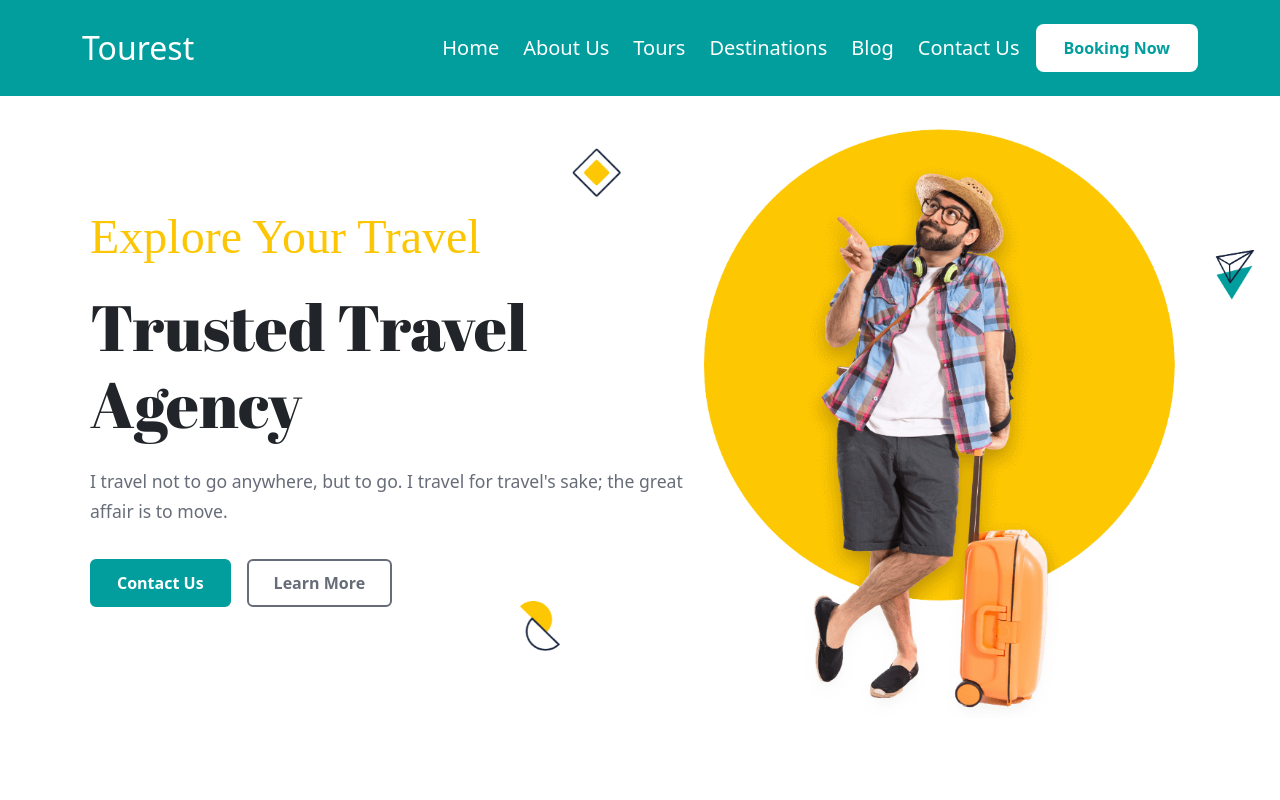
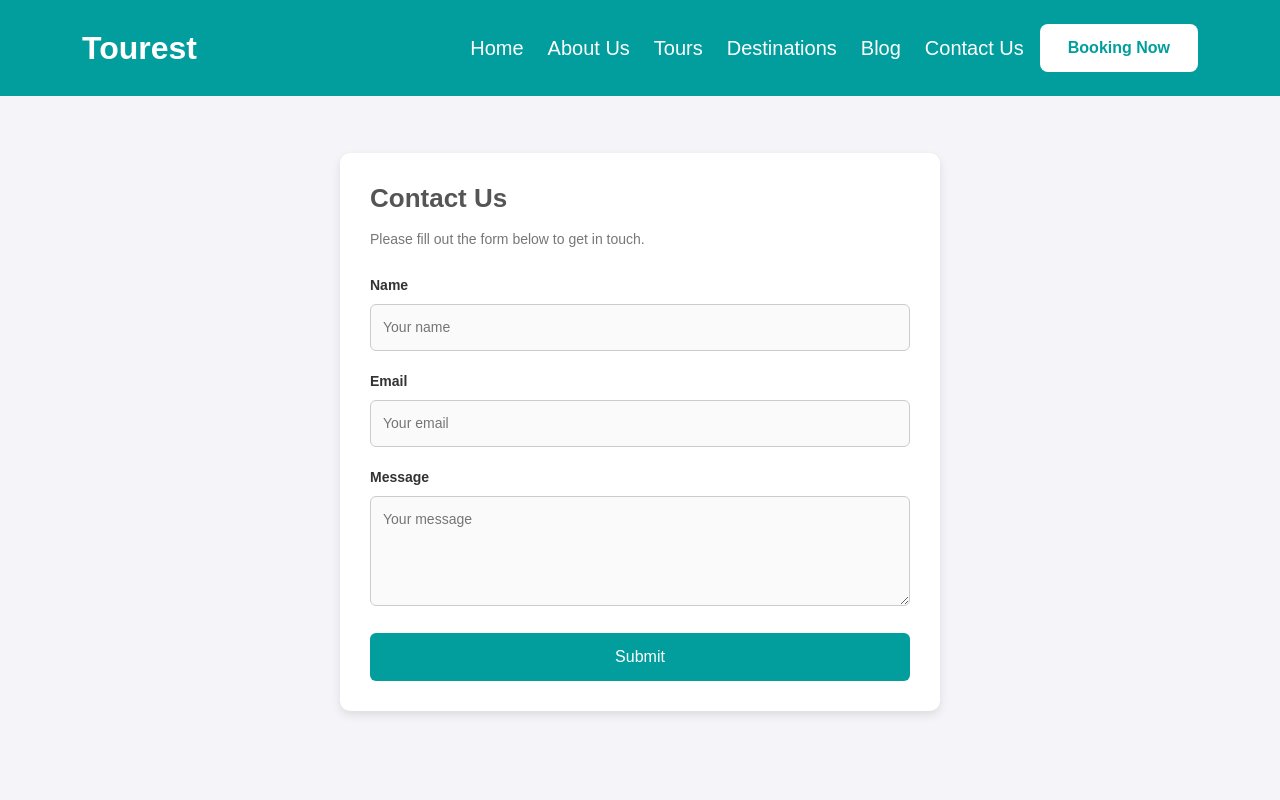
Before and after one commit to yatharth1cr/tourest, a React (Create React App) app in the folder homepage/: page /booking in a window 1280 px wide. Shown: the top 800 px of the page. Built offline with nearby package versions, Linux system fonts and the light colour scheme; a web font is replaced by a local one.

Commit message:
added booking component

```diff
--- a/homepage/package.json
+++ b/homepage/package.json
@@ -8,6 +8,7 @@
     "cra-template": "1.2.0",
     "react": "^19.0.0",
     "react-dom": "^19.0.0",
+    "react-router-dom": "^7.0.2",
     "react-scripts": "5.0.1"
   },
   "scripts": {
--- a/homepage/src/App.jsx
+++ b/homepage/src/App.jsx
@@ -6,37 +6,50 @@ import Featured from "./components/featured/Featured";
 import Footer from "./components/footer/footer";
 import Hero from "./components/hero/Hero";
 import Navbar from "./components/navbar/Nav";
+import { BrowserRouter as Router, Routes, Route } from "react-router-dom";
+import Booking from "./components/booking/Booking";
 
 function App() {
   return (
+    <Router>
+      <div className="App">
+        <Navbar />
+        <Routes>
+          {/* Home Page */}
+          <Route
+            path="/"
+            element={
               <>
-      <div className="App">
                 <section id="Home" className="section home-section">
-          <Navbar />
+                  <Hero />
                 </section>
-
-        <Hero />
-        <section id="Destinations" className="section destinations-section">
+                <section
+                  id="Destinations"
+                  className="section destinations-section"
+                >
                   <Destination />
                 </section>
-
                 <section id="Tours" className="section tours-section">
                   <Featured />
                 </section>
-
                 <section id="AboutUs" className="section about-section">
                   <About />
                 </section>
-
                 <section id="Blog" className="section blog-section">
                   <Blog />
                 </section>
-
                 <section id="ContactUs" className="section contact-section">
                   <Footer />
                 </section>
+              </>
+            }
+          />
+
+          {/* Booking Page */}
+          <Route path="/booking" element={<Booking />} />
+        </Routes>
       </div>
-    </>
+    </Router>
   );
 }
 
--- /dev/null
+++ b/homepage/src/components/booking/Booking.jsx
@@ -0,0 +1,38 @@
+import React from "react";
+import "./booking.css";
+
+function Booking() {
+  return (
+    <div class="center-wrapper">
+      <div class="form-container">
+        <h1 class="form-title">Contact Us</h1>
+        <p class="form-description">
+          Please fill out the form below to get in touch.
+        </p>
+        <form>
+          <div class="form-group">
+            <label for="name">Name</label>
+            <input type="text" id="name" placeholder="Your name" />
+          </div>
+          <div class="form-group">
+            <label for="email">Email</label>
+            <input type="email" id="email" placeholder="Your email" />
+          </div>
+          <div class="form-group">
+            <label for="message">Message</label>
+            <textarea
+              id="message"
+              rows="4"
+              placeholder="Your message"
+            ></textarea>
+          </div>
+          <button class="form-button" type="submit">
+            Submit
+          </button>
+        </form>
+      </div>
+    </div>
+  );
+}
+
+export default Booking;
--- /dev/null
+++ b/homepage/src/components/booking/booking.css
@@ -0,0 +1,100 @@
+body {
+  font-family: Arial, sans-serif;
+  margin: 0;
+  padding: 0;
+  background-color: #f4f4f9;
+  color: #333;
+}
+
+.center-wrapper {
+  display: flex;
+  justify-content: center;
+  align-items: center;
+  min-height: 100vh;
+}
+
+.form-container {
+  margin: 4rem 0 0 0;
+  width: 100%;
+  max-width: 600px;
+  background-color: #ffffff;
+  border-radius: 10px;
+  padding: 30px;
+  box-shadow: 0 4px 10px rgba(0, 0, 0, 0.1);
+}
+
+.form-title {
+  font-size: 26px;
+  font-weight: bold;
+  margin-bottom: 15px;
+  color: #555;
+}
+
+.form-description {
+  font-size: 14px;
+  margin-bottom: 25px;
+  color: #777;
+}
+
+.form-group {
+  margin-bottom: 20px;
+}
+
+label {
+  display: block;
+  margin-bottom: 8px;
+  font-size: 14px;
+  font-weight: bold;
+}
+
+input,
+textarea {
+  width: 100%;
+  padding: 12px;
+  border: 1px solid #ccc;
+  border-radius: 6px;
+  font-size: 14px;
+  color: #333;
+  background-color: #fafafa;
+}
+
+textarea {
+  resize: vertical;
+}
+
+input:focus,
+textarea:focus {
+  outline: none;
+  border: 1px solid #037d7d;
+  box-shadow: 0 0 5px rgba(0, 123, 255, 0.2);
+}
+
+.form-button {
+  background-color: #029d9d;
+  color: #fff;
+  padding: 12px;
+  border: none;
+  border-radius: 6px;
+  font-size: 16px;
+  cursor: pointer;
+  width: 100%;
+}
+
+.form-button:hover {
+  background-color: #037d7d;
+  transition: background-color 0.3s ease;
+}
+
+.form-button:active {
+  background-color: #004494;
+}
+
+@media (max-width: 768px) {
+  .form-container {
+    padding: 20px;
+  }
+
+  .form-title {
+    font-size: 22px;
+  }
+}
--- a/homepage/src/components/navbar/Nav.jsx
+++ b/homepage/src/components/navbar/Nav.jsx
@@ -1,6 +1,7 @@
 import React, { useState } from "react";
 import "./navbar.css";
 import "bootstrap/dist/css/bootstrap.min.css";
+import { Link } from "react-router-dom";
 
 function Nav() {
   const [isOpen, setIsOpen] = useState(false);
@@ -17,7 +18,9 @@ function Nav() {
     <header className="header">
       <div className="container d-flex justify-content-between align-items-center">
         {/* Logo */}
-        <h1 className="logo">Tourest</h1>
+        <h1 className="logo ">
+          <a href="/">Tourest</a>
+        </h1>
 
         {/* Hamburger Menu */}
         <div className="hamburger" onClick={toggleMenu}>
@@ -30,7 +33,7 @@ function Nav() {
         <nav className={`navbar ${isOpen ? "open" : ""}`}>
           <ul className="navbar-list">
             <li>
-              <a href="#Home" onClick={closeMenu}>
+              <a href="/" onClick={closeMenu}>
                 Home
               </a>
             </li>
@@ -63,7 +66,9 @@ function Nav() {
 
           {/* Booking Button */}
           <button className="btn-primary" onClick={closeMenu}>
-            Booking Now
+            <Link to="/booking" className="booking-button">
+              Booking Now
+            </Link>
           </button>
         </nav>
       </div>
--- a/homepage/src/components/navbar/navbar.css
+++ b/homepage/src/components/navbar/navbar.css
@@ -12,8 +12,41 @@
 /* Logo Styles */
 .logo {
   font-size: 2rem;
-  font-weight: 500;
+  font-weight: 700;
+  text-decoration: none;
   margin: 0;
+  color: #fff;
+}
+
+.logo a {
+  text-decoration: none;
+  color: inherit;
+}
+
+/* Booking Button */
+.btn-primary {
+  border: none;
+  color: #029d9d;
+  background-color: #fff;
+  font-size: 1rem;
+  font-weight: bold;
+  padding: 0.75rem 1.75rem;
+  transition: transform 0.3s, box-shadow 0.3s;
+  border-radius: 0.5rem;
+  text-align: center;
+  margin-left: 1rem;
+  text-decoration: none;
+}
+
+.btn-primary:hover {
+  transform: scale(1.05);
+  box-shadow: 0 4px 8px rgba(0, 0, 0, 0.2);
+}
+
+/* Booking Button Link */
+.booking-button {
+  text-decoration: none;
+  color: inherit;
 }
 
 /* Navbar List */
@@ -108,7 +141,6 @@
     text-align: center;
   }
 
-  /* Booking Button in Navbar */
   .navbar .btn-primary {
     margin-top: 1rem;
   }
```
Also changed, not shown: 1 other file (tests, documents, lock files or other folders). Lines whose indentation alone changed are shown as unchanged.
